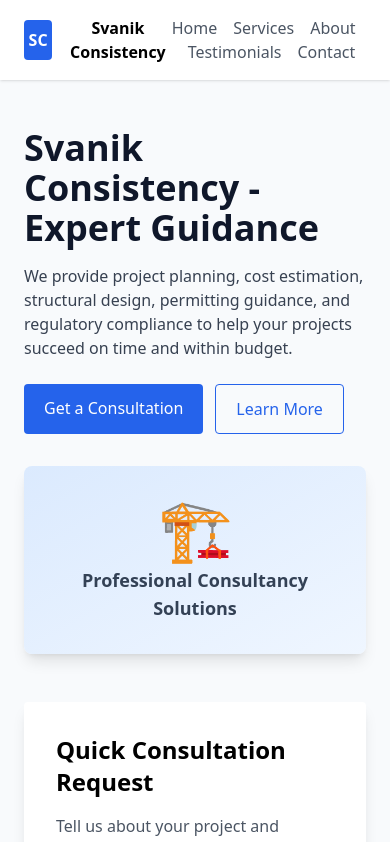
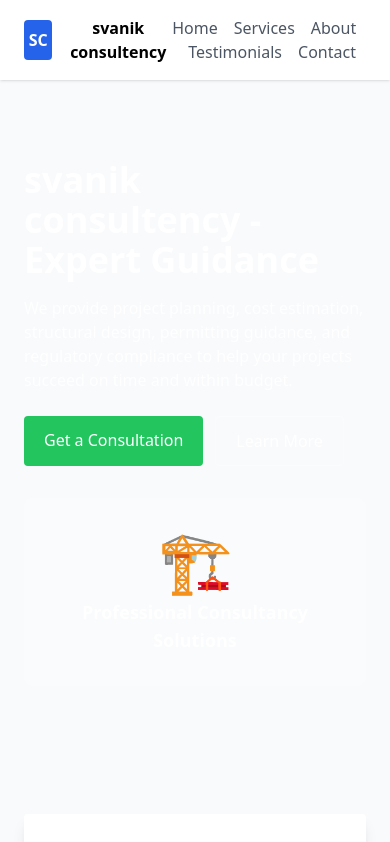
Before and after one commit to GowthamReddyAnala/svanik_consultency, a React (Vite) app in the folder frontend/: page / in a window 390 px wide. Shown: the top 842 px of the page. Built offline with nearby package versions, Linux system fonts and the light colour scheme; the HTML template or start-up script is replaced by a standard one.

Commit message:
Rebrand to 'svanik consultency' across project

```diff
--- a/frontend/src/components/Header.jsx
+++ b/frontend/src/components/Header.jsx
@@ -28,7 +28,7 @@ export default function Header(){
       <div className="max-w-5xl mx-auto px-6 py-4 flex items-center justify-between">
         <button onClick={() => navigate('home')} className="flex items-center space-x-3 cursor-pointer hover:opacity-80">
           <div className="w-10 h-10 bg-blue-600 rounded flex items-center justify-center text-white font-bold">SC</div>
-          <div className="font-semibold">Svanik Consistency</div>
+          <div className="font-semibold">svanik consultency</div>
         </button>
         <nav className="space-x-4">
           <button onClick={() => navigate('home')} className="text-gray-600 hover:text-blue-600">Home</button>
--- a/frontend/src/pages/Home.jsx
+++ b/frontend/src/pages/Home.jsx
@@ -61,25 +61,30 @@ export default function Home(){
   return (
     <div className="min-h-screen bg-slate-50">
       <Header />
-      <main className="max-w-5xl mx-auto px-6 py-12">
 
-        {/* Hero Section */}
-        <section className="grid md:grid-cols-2 gap-8 items-center mb-12">
-          <div>
-            <h1 className="text-4xl font-bold text-slate-900">Svanik Consistency - Expert Guidance</h1>
-            <p className="mt-4 text-gray-700">We provide project planning, cost estimation, structural design, permitting guidance, and regulatory compliance to help your projects succeed on time and within budget.</p>
-            <div className="mt-6 flex gap-3">
-              <a href="#consult" className="bg-blue-600 text-white px-5 py-3 rounded font-medium hover:bg-blue-700">Get a Consultation</a>
-              <button onClick={() => { if(window.navigateTo) window.navigateTo('about') }} className="border border-blue-600 text-blue-600 px-5 py-3 rounded font-medium hover:bg-blue-50">Learn More</button>
+      {/* Full-width Hero (moved outside main) */}
+      <section className="hero-bg rounded-b-lg overflow-hidden">
+        <div className="hero-overlay px-6 py-20">
+          <div className="max-w-5xl mx-auto grid md:grid-cols-2 gap-8 items-center">
+            <div className="text-white">
+                <h1 className="text-4xl font-bold">svanik consultency - Expert Guidance</h1>
+              <p className="mt-4 text-white/90">We provide project planning, cost estimation, structural design, permitting guidance, and regulatory compliance to help your projects succeed on time and within budget.</p>
+              <div className="mt-6 flex gap-3">
+                <a href="#consult" className="bg-green-500 text-white px-5 py-3 rounded font-medium hover:bg-green-600">Get a Consultation</a>
+                <button onClick={() => { if(window.navigateTo) window.navigateTo('about') }} className="border border-white/30 text-white px-5 py-3 rounded font-medium hover:bg-white/10">Learn More</button>
+              </div>
+            </div>
+            <div className="bg-white/10 rounded-lg p-8 flex items-center justify-center">
+              <div className="text-center text-white">
+                <div className="text-6xl mb-2">🏗️</div>
+                <p className="text-lg font-semibold">Professional Consultancy Solutions</p>
+              </div>
             </div>
           </div>
-          <div className="bg-gradient-to-br from-blue-100 to-blue-50 rounded-lg shadow-lg p-8 flex items-center justify-center">
-            <div className="text-center">
-              <div className="text-6xl mb-2">🏗️</div>
-              <p className="text-lg font-semibold text-slate-700">Professional Consultancy Solutions</p>
-            </div>
-          </div>
-        </section>
+        </div>
+      </section>
+
+      <main className="max-w-5xl mx-auto px-6 py-12">
 
         {/* Consultation Form Section */}
         <section id="consult" className="bg-white rounded shadow-lg p-8 mb-12">
@@ -214,6 +219,56 @@ export default function Home(){
           </div>
         </section>
 
+        {/* Industry Images Gallery */}
+        <section className="mb-12">
+          <h2 className="text-3xl font-semibold mb-6">Industry Experience</h2>
+          <p className="text-gray-600 mb-4">We have worked across diverse sectors — infrastructure, residential, commercial, industrial, and public works.</p>
+          <div className="industry-grid">
+            <div className="industry-card">
+              <img src="https://images.unsplash.com/photo-1523413651479-597eb2da0ad6?auto=format&fit=crop&w=800&q=60" alt="infrastructure" />
+              <div className="card-body">
+                <h3 className="font-semibold">Infrastructure</h3>
+                <p className="text-sm text-gray-600">Bridges, roads, and public works planning.</p>
+              </div>
+            </div>
+            <div className="industry-card">
+              <img src="https://images.unsplash.com/photo-1502877338535-766e1452684a?auto=format&fit=crop&w=800&q=60" alt="residential" />
+              <div className="card-body">
+                <h3 className="font-semibold">Residential</h3>
+                <p className="text-sm text-gray-600">Housing development and site design.</p>
+              </div>
+            </div>
+            <div className="industry-card">
+              <img src="https://images.unsplash.com/photo-1509395176047-4a66953fd231?auto=format&fit=crop&w=800&q=60" alt="commercial" />
+              <div className="card-body">
+                <h3 className="font-semibold">Commercial</h3>
+                <p className="text-sm text-gray-600">Office, retail and complex builds.</p>
+              </div>
+            </div>
+            <div className="industry-card">
+              <img src="https://images.unsplash.com/photo-1581093588401-1c0a8f6b3c02?auto=format&fit=crop&w=800&q=60" alt="industrial" />
+              <div className="card-body">
+                <h3 className="font-semibold">Industrial</h3>
+                <p className="text-sm text-gray-600">Warehouses, factories and logistics hubs.</p>
+              </div>
+            </div>
+            <div className="industry-card">
+              <img src="https://images.unsplash.com/photo-1573497019414-1f9d7b1c6b7a?auto=format&fit=crop&w=800&q=60" alt="public" />
+              <div className="card-body">
+                <h3 className="font-semibold">Public Works</h3>
+                <p className="text-sm text-gray-600">Parks, utilities, civic facilities.</p>
+              </div>
+            </div>
+            <div className="industry-card">
+              <img src="https://images.unsplash.com/photo-1526470608268-f674ce90ebd4?auto=format&fit=crop&w=800&q=60" alt="site" />
+              <div className="card-body">
+                <h3 className="font-semibold">Site Assessment</h3>
+                <p className="text-sm text-gray-600">Geotechnical and environmental surveys.</p>
+              </div>
+            </div>
+          </div>
+        </section>
+
         {/* Testimonials Section */}
         <section className="mb-12">
           <h2 className="text-3xl font-semibold mb-6">Testimonials & Case Studies</h2>
@@ -265,7 +320,7 @@ export default function Home(){
           <div className="grid md:grid-cols-2 gap-6">
             <div>
               <p className="font-medium">Email:</p>
-              <p className="text-blue-600">info@civilconsult.com</p>
+              <p className="text-blue-600">info@svanikconsultency.com</p>
             </div>
             <div>
               <p className="font-medium">Phone:</p>
@@ -309,7 +364,7 @@ export default function Home(){
             </div>
           </div>
           <div className="border-t border-gray-700 pt-4 flex justify-between items-center text-sm">
-            <p>© {new Date().getFullYear()} Civil Consulting. All rights reserved.</p>
+            <p>© {new Date().getFullYear()} svanik consultency. All rights reserved.</p>
             <div className="space-x-4">
               <a href="#" className="text-gray-300 hover:text-white">LinkedIn</a>
               <a href="#" className="text-gray-300 hover:text-white">Twitter</a>
--- a/package.json
+++ b/package.json
@@ -1,5 +1,5 @@
 {
-  "name": "svanik-consistency",
+  "name": "svanik-consultency",
   "version": "0.1.0",
   "private": true,
   "scripts": {
```
Also changed, not shown: 2 other files (tests, documents, lock files or other folders).
